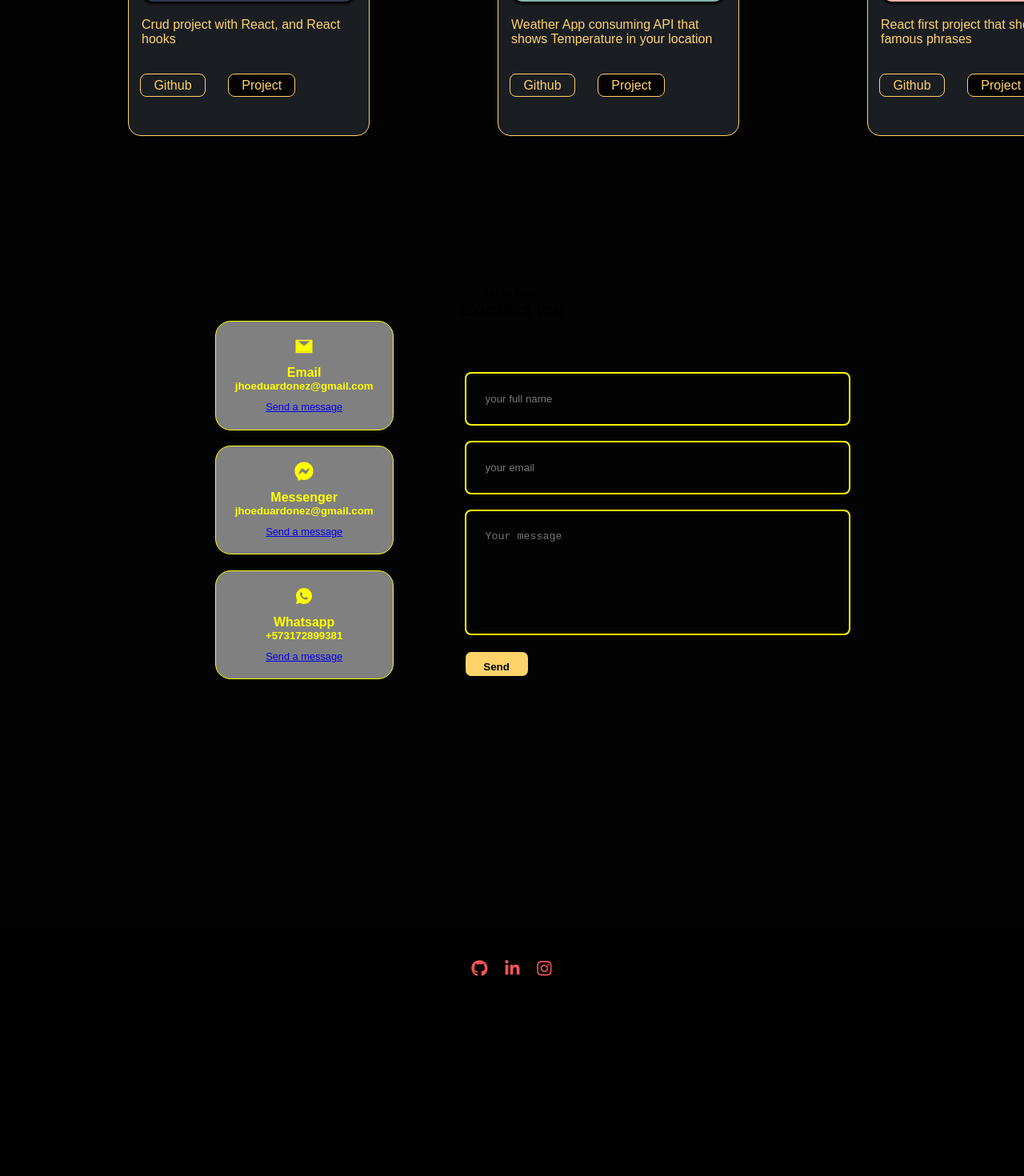
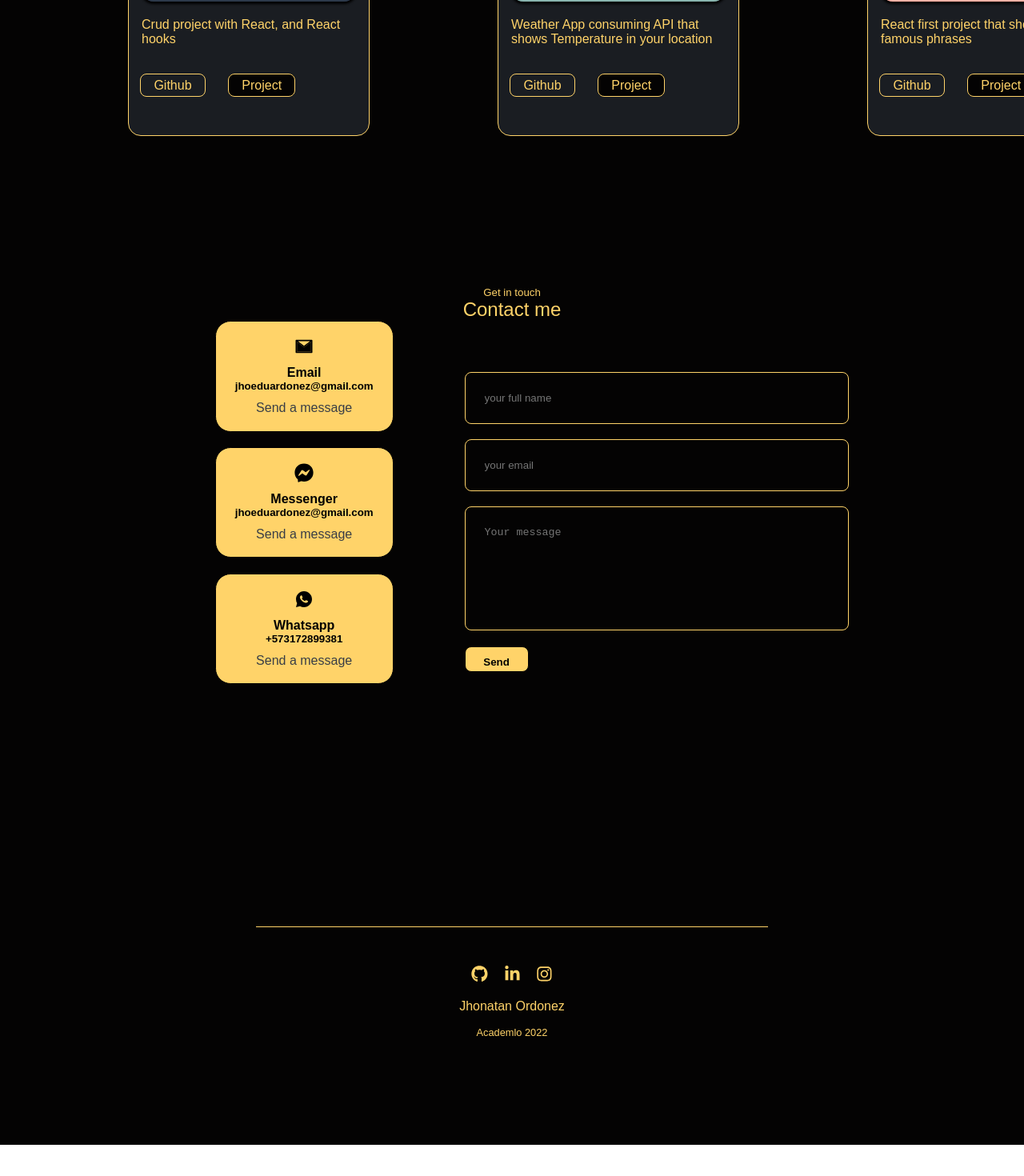
Before and after one commit to jonathanedd/Portafolio, a React (Create React App) app: page / in a window 1280 px wide. Shown: the part 3106-4576 px from the top of the page at 80% size. After the commit the page ends 4537 px from the top, so only its background shows below. Built offline with nearby package versions, Linux system fonts and the light colour scheme.

Commit message:
mainly finished

```diff
--- a/src/App.js
+++ b/src/App.js
@@ -5,7 +5,7 @@ import Home from "./components/Home";
 import Nav from "./components/navbar/Nav";
 import Skills from "./components/skills/Skills";
 import Projects from "./components/projects/Projects";
-import Experience from "./components/experience/Experience";
+// import Experience from "./components/experience/Experience";
 import Contact from "./components/contact/Contact";
 import Footer from "./components/footer/Footer";
 import About from "./components/about/About";
--- a/src/components/contact/Contact.js
+++ b/src/components/contact/Contact.js
@@ -24,8 +24,8 @@ const Contact = () => {
 
   return (
     <section id="contact" className="contact_section">
-      <h5>Get in touch</h5>
-      <h2>Contact me</h2>
+      <h5 className="small-title">Get in touch</h5>
+      <h2 className="big-title">Contact me</h2>
 
       <div className="container contact_container">
         <div className="contact_options">
@@ -33,7 +33,7 @@ const Contact = () => {
             <AiTwotoneMail className="contact_icon" />
             <h4>Email</h4>
             <h5>jhoeduardonez@gmail.com</h5>
-            <a href="mailto:jhoeduardonez@gmail.com" target="_blank">
+            <a href="mailto:jhoeduardonez@gmail.com" target="_blank" rel="noreferrer">
               Send a message
             </a>
           </article>
@@ -45,6 +45,7 @@ const Contact = () => {
             <a
               href="https://m.me/profile.php?id=100004466837706"
               target="_blank"
+              rel="noreferrer"
             >
               Send a message
             </a>
@@ -57,6 +58,7 @@ const Contact = () => {
             <a
               href="https://web.whatsapp.com/send?phone+573172899381"
               target="_blank"
+              rel="noreferrer"
             >
               Send a message
             </a>
--- a/src/components/contact/contact.css
+++ b/src/components/contact/contact.css
@@ -1,6 +1,16 @@
 .contact_section{
     height: 100vh;
     padding-top: 10rem;
+}
+
+.small-title {
+    color: #FFD369;
+    font-weight: lighter;
+}
+
+.big-title{
+    color: #FFD369;
+    font-weight: lighter;
 }
 
 .container.contact_container {
@@ -18,19 +28,21 @@
 }
 
 .contact_option {
-    background-color: gray;
+    background-color: #FFD369;
     padding: 1.2rem;
     border-radius: 1.2rem;
     text-align: center;
-    border: 1px solid yellow;
+    border: 1px solid #000000;
     transition: all 0.8s;
-    color: yellow;
+    color: #000000;
+    font-weight: lighter;
 }
 
 .contact_option:hover{
     background-color: transparent;
-    color: yellow;
+    color: #FFD369;
     transform: translateY(-5%);
+    border: 1px solid #FFD369;
 }
 
 .contact_icon {
@@ -39,12 +51,19 @@
 
 }
 
+
+
 .contact_option a {
+    text-decoration: none;
     margin-top: 0.7rem;
     display: inline-block;
-    font-size: 0.8rem ;
+    font-size: 1rem ;
+    color: #393E46;
 }
 
+.contact_option a:hover{
+    color: #FFD369;
+}
 
 /*  FORM  */
 
@@ -60,9 +79,9 @@ input, textarea{
     padding: 1.5rem;
     border-radius: 0.5rem;
     background: transparent;
-    border: 2px solid yellow;
+    border: 0.5px solid #FFD369;
     resize: none;
-    color: yellow;
+    color: #ffF;
 }
 
 /* QUERIES */
--- a/src/components/footer/Footer.js
+++ b/src/components/footer/Footer.js
@@ -4,29 +4,27 @@ import { FaLinkedinIn, FaGithub, FaInstagram } from "react-icons/fa";
 
 const Footer = () => {
   return (
-    <section id="footer">
-      <h3>Jhonatan Ordonez</h3>
-
+    <section id="footer" className="footer">
       <div className="social-follow">
         <ul>
           <li>
             <a href="https://github.com/jonathanedd">
-              <FaGithub className="social-icon"  />
+              <FaGithub className="social-icon" />
             </a>
           </li>
           <li>
             <a href="https://www.linkedin.com/in/jonaedd/">
-              <FaLinkedinIn className="social-icon"  />
+              <FaLinkedinIn className="social-icon" />
             </a>
           </li>
           <li>
             <a href="https://www.instagram.com/jonaedd/">
-              <FaInstagram className="social-icon"  />
+              <FaInstagram className="social-icon" />
             </a>
           </li>
         </ul>
       </div>
-
+      <h3>Jhonatan Ordonez</h3>
       <h4>Academlo 2022</h4>
     </section>
   );
--- a/src/components/footer/footer.css
+++ b/src/components/footer/footer.css
@@ -1,20 +1,23 @@
 #footer{
-    height: 40vh;
-    background-color: #000000;
+    /* height: 15rem; */
+
 }
 
 .footer {
-    height: 150px;
-    width: 100%;
-    background-color: #082032 ;
-    color: #F05454;
+    height: 17rem;
+    width: 50%;
+    margin: auto;
+    border-top: solid 1px #FFD369;
+    color: #FFD369;
     text-align: center;
-
+    /* background-color: #000000; */
 }
 
 .footer h3 {
-    padding-top: 30px;
+    padding-top: 1rem;
     font-size: 1rem;
+    color: #FFD369;
+    font-weight: lighter;
 }
 
 .social-follow ul  {
@@ -26,15 +29,17 @@
 .social-follow ul li{
     margin-left: 10px;
     margin-right: 10px;
-    margin-top: 20px;
+    margin-top: 3rem;
 }
 
 .social-icon{
-    color:#F05454;
+    color:#FFD369;
 }
 
 
 .footer h4{
-    padding-top: 20px;
+    padding-top: 1rem;
     font-size: 0.8rem;
+    color: #FFD369;
+    font-weight: lighter;
 }
--- a/src/components/navbar/Nav.js
+++ b/src/components/navbar/Nav.js
@@ -7,7 +7,7 @@ import {
   FaUser,
   FaNetworkWired,
   FaProjectDiagram,
-  FaMedal,
+  // FaMedal,
 } from "react-icons/fa";
 
 import { MdEmail } from "react-icons/md";
```
